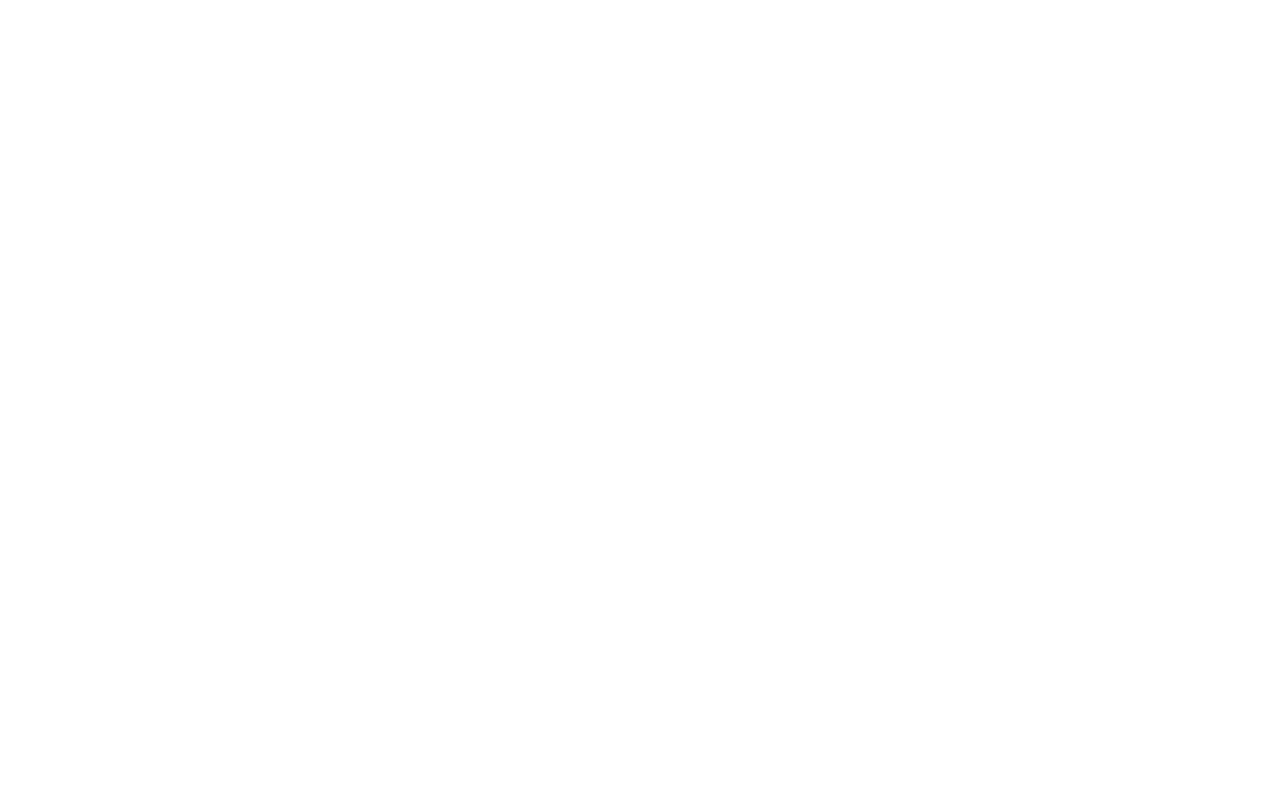
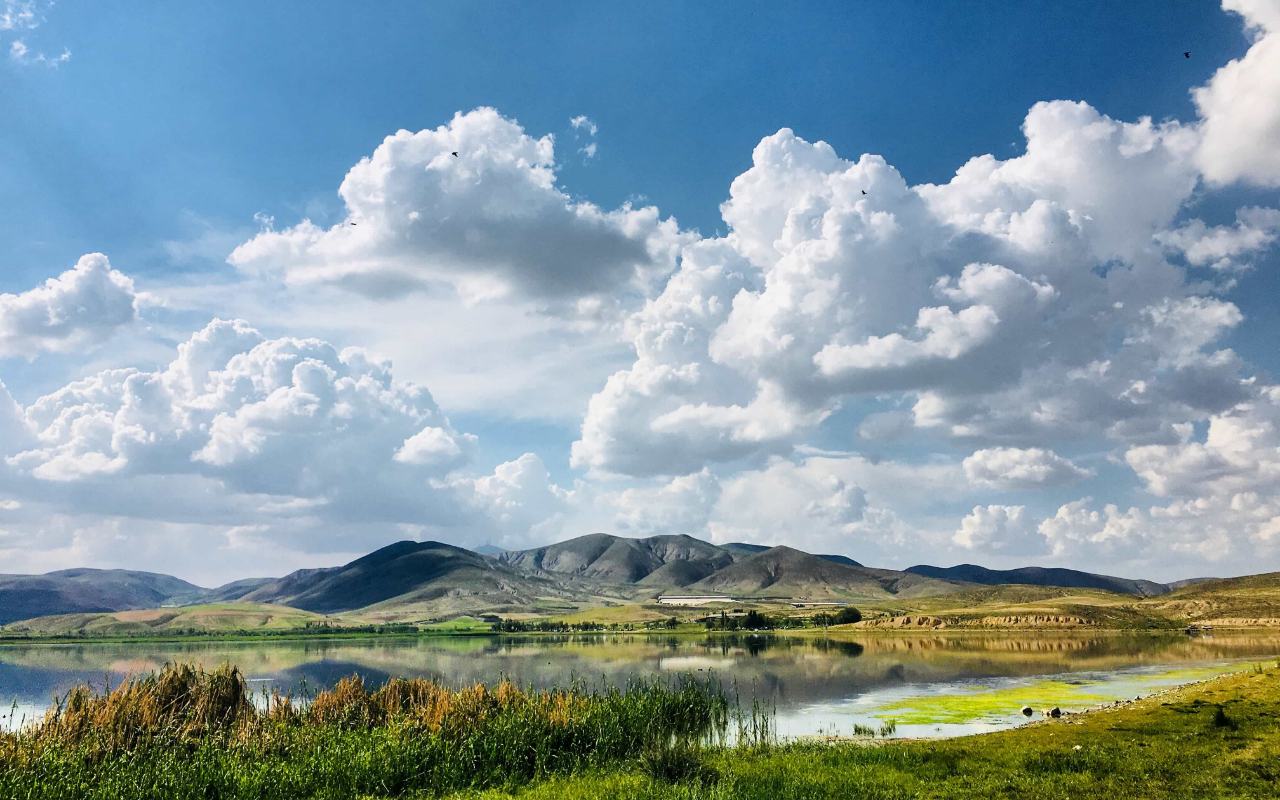
Before and after one commit to DevAleksandarS/weather-app, a React (Create React App) app: page / in a window 1280 px wide. Built offline with nearby package versions, Linux system fonts and the light colour scheme.

Commit message:
Initial commit

```diff
--- a/src/App.js
+++ b/src/App.js
@@ -1,4 +1,5 @@
 import React from "react";
+import "./style-css/style.css";
 
 function App() {
   return (
--- /dev/null
+++ b/src/style-css/style.css
@@ -0,0 +1,15 @@
+* {
+  margin: 0;
+  padding: 0;
+  box-sizing: border-box;
+}
+
+body {
+  background-image: url("../img/wallpaper.jpg");
+
+  height: 100vh;
+
+  background-position: center;
+  background-repeat: no-repeat;
+  background-size: cover;
+}
```
Also changed, not shown: src/img/wallpaper.jpg (added).
